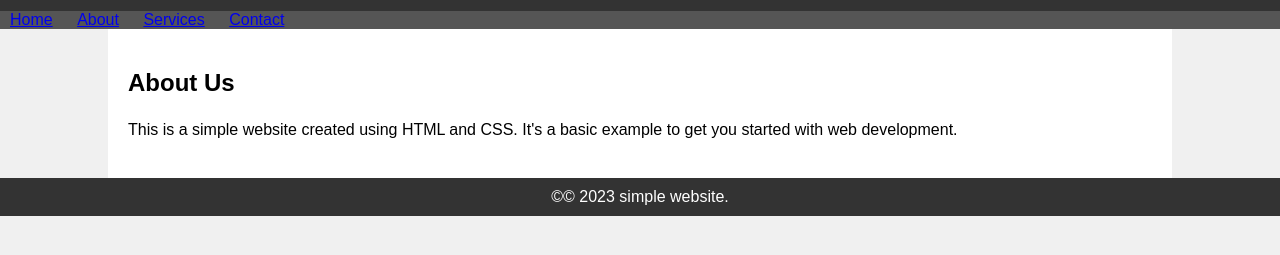
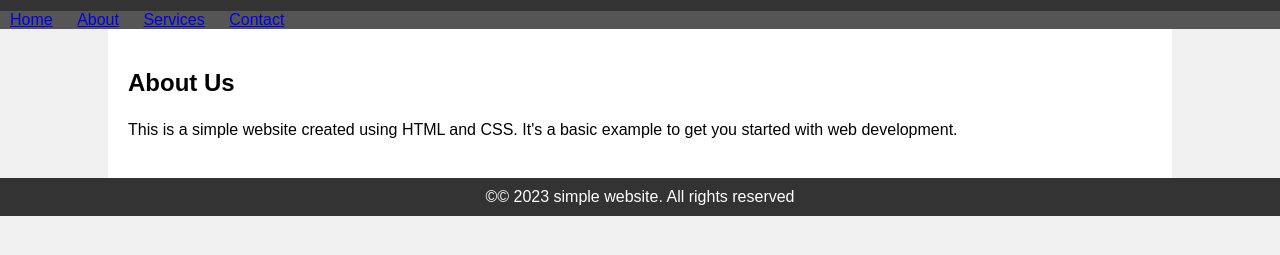
Before and after one commit to JamesEntenia/simple-website, a plain HTML site: page index.html in a window 1280 px wide. Shown: the part 89-344 px from the top of the page. Drawn offline with Linux system fonts and the light colour scheme.

Commit message:
change footer

```diff
--- a/index.html
+++ b/index.html
@@ -72,7 +72,7 @@
         <p>This is a simple website created using HTML and CSS. It's a basic example to get you started with web development.</p>
     </div>
     <footer>
-        &copy;© 2023 simple website.
+        &copy;© 2023 simple website. All rights reserved
     </footer>
 </body>
 </html>
```
